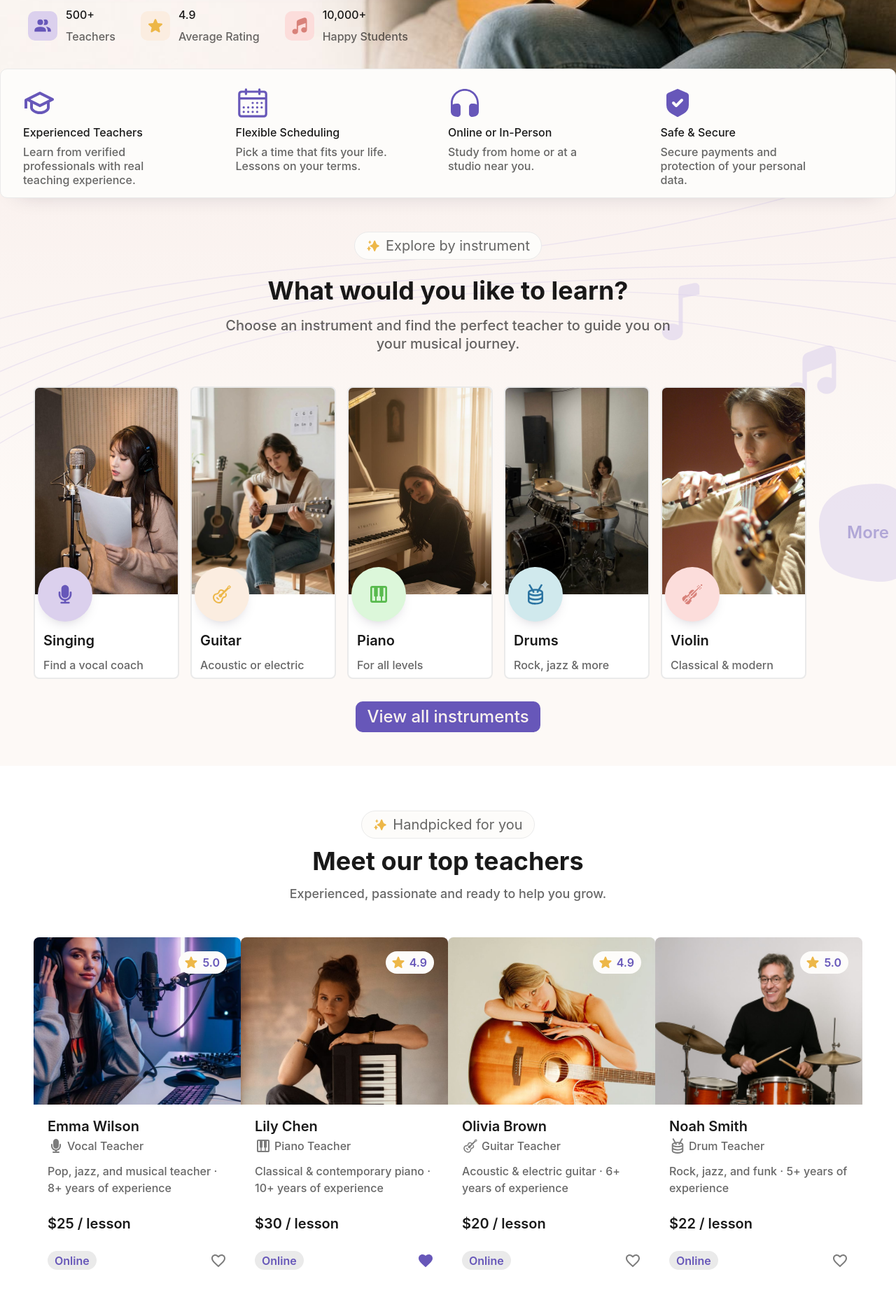
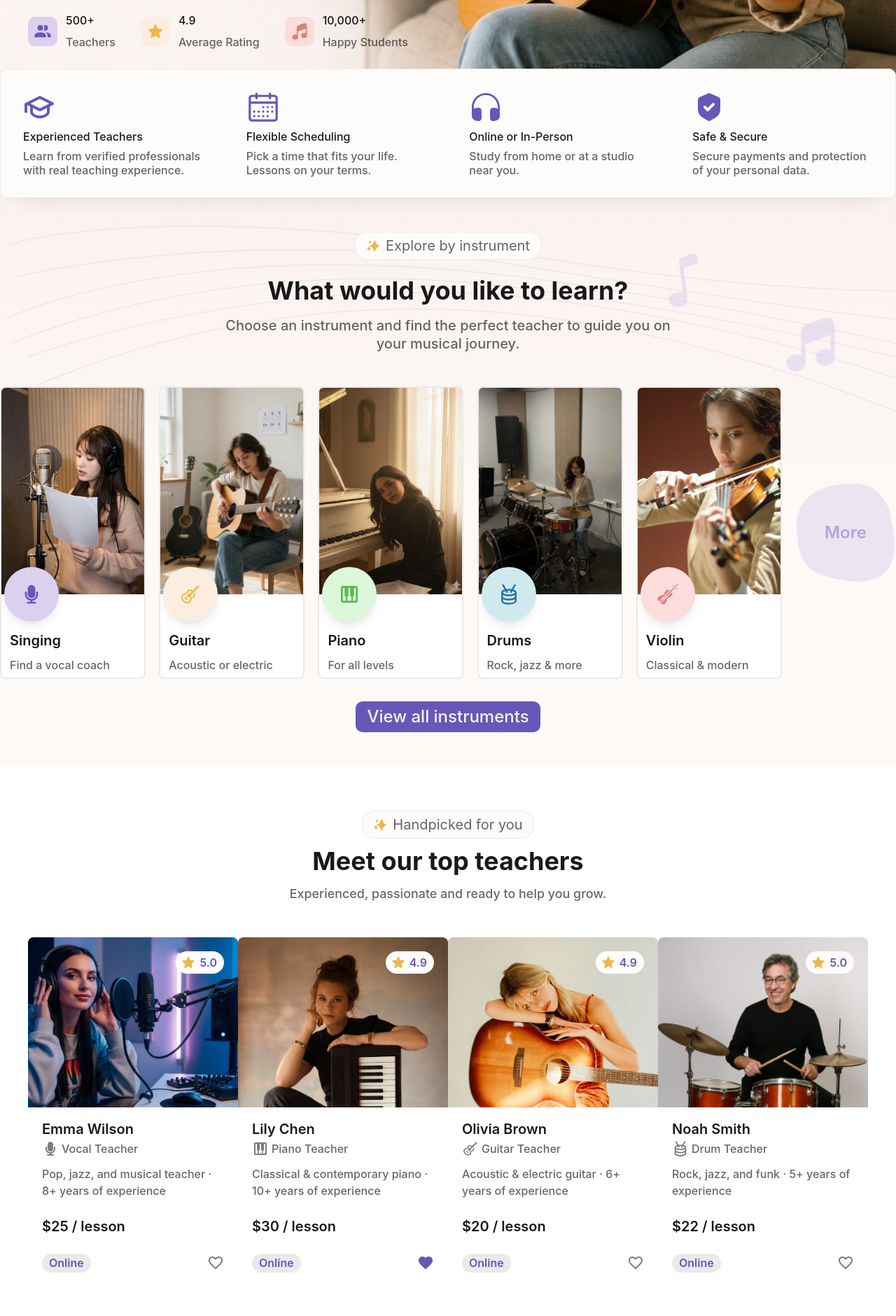
Before and after one commit to ValeriySolod/MusicTutor, a Next.js app: page / in a window 1280 px wide. Shown: the part 700-2580 px from the top of the page at 70% size. Built offline with nearby package versions, Linux system fonts and the light colour scheme.

Commit message:
Fix desktop Figma fidelity

```diff
--- a/src/components/layout/Header/Header.module.css
+++ b/src/components/layout/Header/Header.module.css
@@ -140,14 +140,12 @@
     align-items: center;
   }
 
-  .desktopNav {
-    position: absolute;
-    inset-inline-start: 50%;
-    transform: translateX(-50%);
+  .actionsGroup {
+    justify-content: flex-end;
   }
 
-  .actionsGroup {
-    justify-content: flex-end;
+  .desktopActions {
+    gap: 32px;
   }
 
   .secondaryAction {
--- a/src/components/sections/FeaturedTeachers/FeaturedTeachers.module.css
+++ b/src/components/sections/FeaturedTeachers/FeaturedTeachers.module.css
@@ -61,7 +61,7 @@
 }
 
 .card:nth-child(1) .photo :global(img) {
-  object-position: center;
+  object-position: center 28%;
   transform: scaleX(-1);
 }
 
@@ -250,3 +250,10 @@
     font-size: 36px;
   }
 }
+
+@media (min-width: 1280px) {
+  .container.container {
+    max-width: 1440px;
+    padding-inline: 40px;
+  }
+}
--- a/src/components/sections/FinalCta/FinalCta.module.css
+++ b/src/components/sections/FinalCta/FinalCta.module.css
@@ -191,3 +191,14 @@
     );
   }
 }
+
+@media (min-width: 1280px) {
+  .container.container {
+    max-width: 1440px;
+    padding-inline: 80px;
+  }
+
+  .photoWrap {
+    width: 714px;
+  }
+}
--- a/src/components/sections/FinalCta/FinalCta.tsx
+++ b/src/components/sections/FinalCta/FinalCta.tsx
@@ -9,7 +9,7 @@ export function FinalCta() {
       className={styles.section}
       aria-labelledby="final-cta-heading"
     >
-      <Container>
+      <Container className={styles.container}>
         <div className={styles.card}>
           <div className={styles.text}>
             <h2 id="final-cta-heading" className={styles.heading}>
--- a/src/components/sections/Hero/Hero.module.css
+++ b/src/components/sections/Hero/Hero.module.css
@@ -273,7 +273,7 @@
 
   .stage :global(#stats) {
     position: absolute;
-    inset-block-start: 716px;
+    inset-block-start: 724px;
     inset-inline-start: 40px;
     z-index: 2;
   }
--- a/src/components/sections/InstrumentCategories/InstrumentCategories.module.css
+++ b/src/components/sections/InstrumentCategories/InstrumentCategories.module.css
@@ -55,7 +55,7 @@
    are the smaller mobile cluster near the More button instead. */
 .noteTopOne,
 .noteTopTwo {
-  display: none !important;
+  --icon-display: none;
 }
 
 .accentLine {
@@ -234,7 +234,7 @@
   }
 
   .photo {
-    aspect-ratio: 173 / 300 !important;
+    --photo-aspect-ratio: 173 / 300;
   }
 
   .viewAll {
@@ -323,30 +323,27 @@
   .noteOne {
     top: 50%;
     left: 74%;
-    width: 92px !important;
-    height: 92px !important;
+    --icon-size: 92px;
     opacity: 0.36;
   }
 
   .noteTwo {
     top: 83%;
     left: 6%;
-    width: 88px !important;
-    height: 88px !important;
+    --icon-size: 88px;
     opacity: 0.36;
   }
 
   .noteThree {
     top: 76%;
     left: 79%;
-    width: 112px ;
-    height: 112px ;
+    --icon-size: 112px;
     opacity: 0.36;
   }
 
   .noteTopOne,
   .noteTopTwo {
-    display: block ;
+    --icon-display: block;
     opacity: 0.36;
   }
 
@@ -489,31 +486,33 @@
      stretching). Centered horizontally and bled slightly past the
      section edges so the lines run edge-to-edge as in Figma. */
   .wave {
-    top: -10%;
-    left: 50%;
-    transform: translateX(-50%);
-    width: 130%;
-    max-width: 130%;
-    height: auto;
+    top: -63px;
+    left: 0;
+    width: 1733.21px;
+    max-width: none;
+    height: 568.208px;
+    transform: rotate(13.096deg);
     opacity: 0.55;
   }
 
   .noteOne,
   .noteTwo,
   .noteThree {
-    display: none !important;
+    --icon-display: none;
   }
 
   .noteTopOne {
-    display: block !important;
-    top: 14%;
-    left: 72%;
+    --icon-display: block;
+    top: 9.2%;
+    left: 72.7%;
+    transform: rotate(-7.205deg);
+    aspect-ratio: 1 / 1;
   }
 
   .noteTopTwo {
-    display: block !important;
-    top: 25%;
-    left: 87%;
+    --icon-display: block;
+    top: 20.1%;
+    left: 86.9%;
   }
 
   .grid {
@@ -555,3 +554,17 @@
     font-size: 16px;
   }
 }
+
+@media (min-width: 1280px) {
+  .container.container {
+    max-width: 1360px;
+  }
+
+  .inner {
+    padding-inline: 0;
+  }
+
+  .moreItem {
+    width: auto;
+  }
+}
--- a/src/components/sections/InstrumentCategories/InstrumentCategories.tsx
+++ b/src/components/sections/InstrumentCategories/InstrumentCategories.tsx
@@ -38,7 +38,7 @@ export function InstrumentCategories() {
         {/* eslint-enable @next/next/no-img-element */}
         <Icon
           name="music-note-outline"
-          size={95}
+          size={85}
           color="var(--brand-lavender)"
           className={`${styles.note} ${styles.noteTopOne}`}
         />
--- a/src/components/sections/KeyBenefits/KeyBenefits.module.css
+++ b/src/components/sections/KeyBenefits/KeyBenefits.module.css
@@ -143,14 +143,16 @@
   }
 
   .grid {
-    grid-template-columns: repeat(4, 1fr);
-    gap: 0;
+    display: flex;
+    justify-content: space-between;
+    align-items: center;
+    width: 100%;
     height: 100%;
   }
 
   .item {
+    width: 258px;
     gap: 8px;
-    padding-inline-end: 26px;
   }
 
   .iconWrap > * {
@@ -165,7 +167,7 @@
   }
 
   .itemDescription {
-    max-width: 226px;
+    max-width: none;
     font-size: 16px;
     font-weight: 500;
     line-height: 20px;
--- a/src/components/ui/Icon/Icon.tsx
+++ b/src/components/ui/Icon/Icon.tsx
@@ -17,10 +17,10 @@ export function Icon({ name, size = 24, alt = "", className, color }: IconProps)
         aria-label={alt || undefined}
         aria-hidden={alt === "" ? true : undefined}
         style={{
-          display: "inline-block",
+          display: "var(--icon-display, inline-block)",
           flexShrink: 0,
-          width: size,
-          height: size,
+          width: `var(--icon-size, ${size}px)`,
+          height: `var(--icon-size, ${size}px)`,
           backgroundColor: color,
           WebkitMaskImage: maskImage,
           maskImage,
--- a/src/components/ui/PhotoFrame/PhotoFrame.tsx
+++ b/src/components/ui/PhotoFrame/PhotoFrame.tsx
@@ -29,7 +29,7 @@ export function PhotoFrame({
     return (
       <div
         className={combinedClassName}
-        style={{ aspectRatio: cropAspectRatio, position: "relative" }}
+        style={{ aspectRatio: `var(--photo-aspect-ratio, ${cropAspectRatio})`, position: "relative" }}
       >
         <Image
           src={src}
--- a/src/data/teachers.ts
+++ b/src/data/teachers.ts
@@ -11,9 +11,9 @@ export const FEATURED_TEACHERS: TeacherItem[] = [
     price: "$25 / lesson",
     format: "Online",
     isFavorite: false,
-    photo: "/assets/photos/83fe7683ad3d8a3307186bfa383e4fbfb3f30202.png",
-    photoWidth: 736,
-    photoHeight: 1104,
+    photo: "/assets/photos/fb8e74eaf80e19016be45e36c76917904eb43c52.png",
+    photoWidth: 768,
+    photoHeight: 961,
   },
   {
     id: "lily-chen",
```
Also changed, not shown: public/assets/backgrounds/music-waves-combined.svg.
